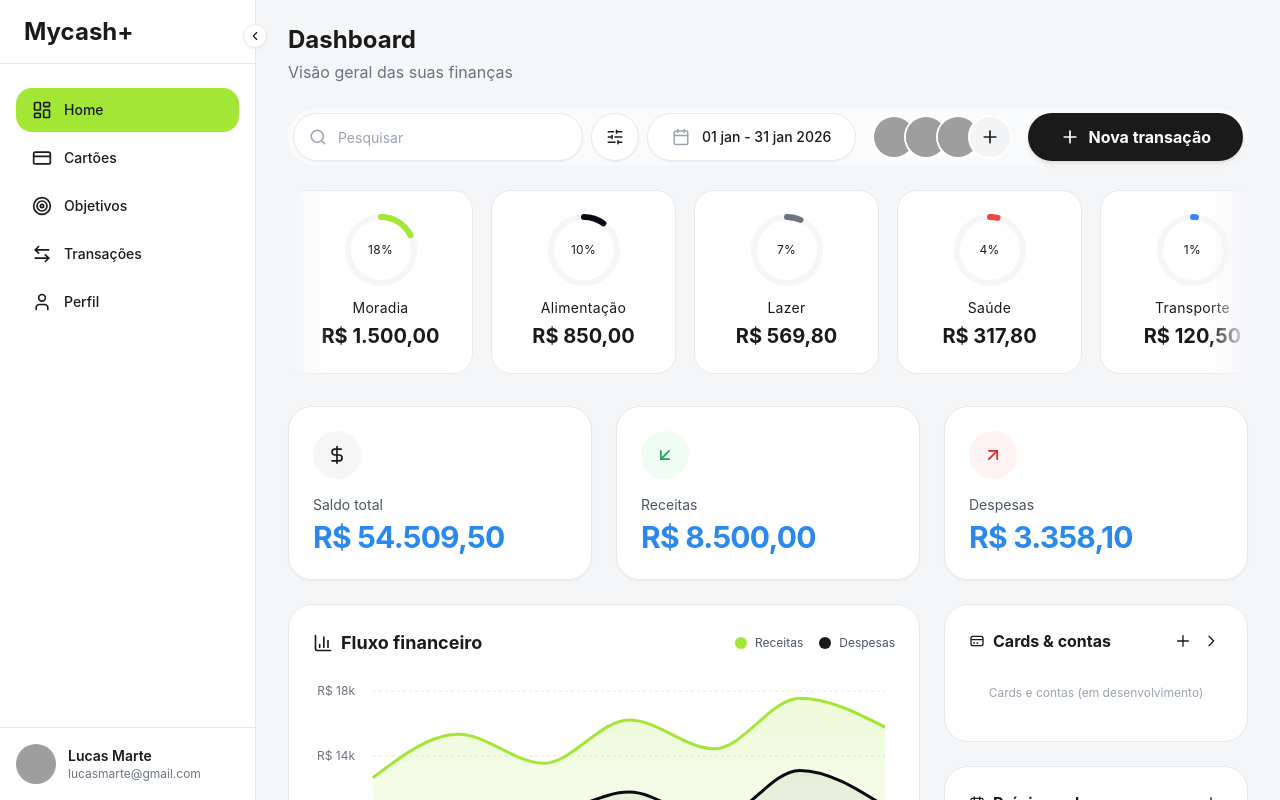
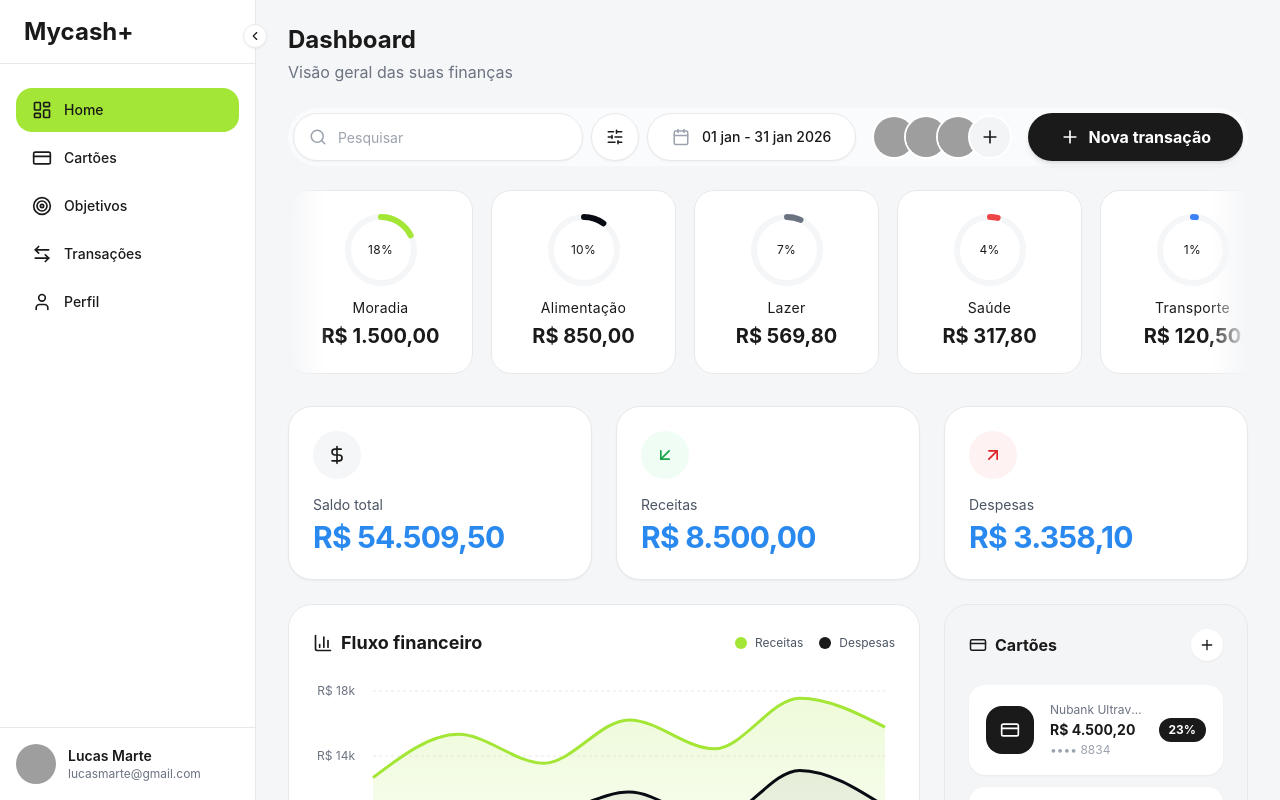
Before and after one commit to brgoncalvess/mycash-plus, a React (Vite) app: page / in a window 1280 px wide. Built offline with nearby package versions, Linux system fonts and the light colour scheme; grey boxes are pictures that could not be loaded.

Commit message:
feat: add CreditCardsWidget

```diff
--- /dev/null
+++ b/src/components/dashboard/widgets/CreditCardsWidget.tsx
@@ -0,0 +1,138 @@
+import { useState } from 'react';
+import { CreditCard as CreditCardIcon, Plus, ChevronLeft, ChevronRight } from 'lucide-react';
+import { useFinance } from '../../../context/FinanceContext';
+import { cn } from '../../../utils/cn';
+import type { CreditCard } from '../../../types';
+
+export function CreditCardsWidget() {
+    const { cards } = useFinance();
+    const [currentPage, setCurrentPage] = useState(0);
+    const itemsPerPage = 3;
+    const totalPages = Math.ceil(cards.length / itemsPerPage);
+
+    const nextPage = () => setCurrentPage((p) => Math.min(p + 1, totalPages - 1));
+    const prevPage = () => setCurrentPage((p) => Math.max(p - 1, 0));
+
+    const displayedCards = cards.slice(
+        currentPage * itemsPerPage,
+        (currentPage + 1) * itemsPerPage
+    );
+
+    const getThemeColors = (theme: CreditCard['theme']) => {
+        switch (theme) {
+            case 'black':
+                return 'bg-secondary text-white';
+            case 'lime':
+                return 'bg-brand text-secondary';
+            case 'white':
+            default:
+                return 'bg-white border border-gray-200 text-secondary';
+        }
+    };
+
+    const getBadgeColors = (theme: CreditCard['theme']) => {
+        switch (theme) {
+            case 'black':
+                return 'bg-secondary text-white';
+            case 'lime':
+                return 'bg-brand text-secondary';
+            case 'white':
+            default:
+                return 'bg-gray-100 text-secondary';
+        }
+    };
+
+    return (
+        <section className="bg-gray-100/50 border border-secondary-50 rounded-2xl p-6 h-full flex flex-col">
+            {/* Header */}
+            <div className="flex items-center justify-between mb-6">
+                <h2 className="text-base font-bold text-secondary flex items-center gap-2">
+                    <CreditCardIcon size={18} />
+                    Cartões
+                </h2>
+                <button
+                    className="w-8 h-8 flex items-center justify-center rounded-full bg-surface shadow-sm text-secondary hover:bg-gray-100 transition-colors"
+                    title="Adicionar cartão"
+                >
+                    <Plus size={16} />
+                </button>
+            </div>
+
+            {/* Empty State */}
+            {cards.length === 0 && (
+                <div className="flex-1 flex flex-col items-center justify-center text-center p-4">
+                    <div className="w-12 h-12 bg-white rounded-xl flex items-center justify-center mb-3 shadow-sm">
+                        <CreditCardIcon size={24} className="text-gray-300" />
+                    </div>
+                    <p className="text-sm text-gray-500">Nenhum cartão cadastrado</p>
+                </div>
+            )}
+
+            {/* List */}
+            {cards.length > 0 && (
+                <div className="flex-1 flex flex-col gap-3 min-h-[300px]">
+                    {displayedCards.map((card) => {
+                        const usagePercentage = Math.round((card.currentInvoice / card.limit) * 100);
+
+                        return (
+                            <div
+                                key={card.id}
+                                className="group bg-surface rounded-xl p-4 shadow-sm hover:shadow-md hover:-translate-y-1 transition-all duration-300 cursor-pointer flex items-center gap-4 border border-transparent hover:border-secondary-50"
+                            >
+                                {/* Icon Block */}
+                                <div className={cn(
+                                    "w-12 h-12 rounded-xl flex items-center justify-center shrink-0 shadow-inner",
+                                    getThemeColors(card.theme)
+                                )}>
+                                    <CreditCardIcon size={20} />
+                                </div>
+
+                                {/* Info */}
+                                <div className="flex-1 min-w-0">
+                                    <p className="text-xs text-gray-500 mb-0.5 truncate">{card.name}</p>
+                                    <p className="text-sm font-bold text-secondary truncate">
+                                        {card.currentInvoice.toLocaleString('pt-BR', { style: 'currency', currency: 'BRL' })}
+                                    </p>
+                                    <p className="text-xs text-gray-400 mt-0.5">
+                                        •••• {card.last4Digits || '0000'}
+                                    </p>
+                                </div>
+
+                                {/* Usage Badge */}
+                                <div className={cn(
+                                    "px-2.5 py-1 rounded-full text-xs font-bold whitespace-nowrap",
+                                    getBadgeColors(card.theme)
+                                )}>
+                                    {usagePercentage}%
+                                </div>
+                            </div>
+                        );
+                    })}
+                </div>
+            )}
+
+            {/* Pagination */}
+            {totalPages > 1 && (
+                <div className="flex items-center justify-between mt-4 text-xs text-gray-500">
+                    <button
+                        onClick={prevPage}
+                        disabled={currentPage === 0}
+                        className="p-1 rounded-full hover:bg-white disabled:opacity-30 transition-colors"
+                    >
+                        <ChevronLeft size={16} />
+                    </button>
+                    <span>
+                        {currentPage + 1} / {totalPages}
+                    </span>
+                    <button
+                        onClick={nextPage}
+                        disabled={currentPage === totalPages - 1}
+                        className="p-1 rounded-full hover:bg-white disabled:opacity-30 transition-colors"
+                    >
+                        <ChevronRight size={16} />
+                    </button>
+                </div>
+            )}
+        </section>
+    );
+}
--- a/src/router.tsx
+++ b/src/router.tsx
@@ -4,6 +4,7 @@ import { SummarySection } from './components/dashboard/summary/SummarySection';
 import { DashboardHeader } from './components/dashboard/DashboardHeader';
 import { ExpensesByCategoryCarousel } from './components/dashboard/categories/ExpensesByCategoryCarousel';
 import { FinancialFlowChart } from './components/dashboard/charts/FinancialFlowChart';
+import { CreditCardsWidget } from './components/dashboard/widgets/CreditCardsWidget';
 import { Sidebar } from './components/layout/Sidebar';
 import { MobileHeader } from './components/layout/MobileHeader';
 
@@ -62,34 +63,7 @@ const Dashboard = () => (
             {/* Right Column - 1/3 width */}
             <div className="flex flex-col gap-6">
                 {/* Cards & Accounts Widget */}
-                <section className="bg-surface border border-secondary-50 rounded-2xl p-6">
-                    <div className="flex items-center justify-between mb-4">
-                        <h2 className="text-base font-bold text-secondary flex items-center gap-2">
-                            <svg className="w-4 h-4" fill="none" viewBox="0 0 24 24" stroke="currentColor">
-                                <path strokeLinecap="round" strokeLinejoin="round" strokeWidth={2} d="M3 10h18M7 15h1m4 0h1m-7 4h12a3 3 0 003-3V8a3 3 0 00-3-3H6a3 3 0 00-3 3v8a3 3 0 003 3z" />
-                            </svg>
-                            Cards & contas
-                        </h2>
-                        <div className="flex items-center gap-1">
-                            <button className="w-6 h-6 flex items-center justify-center rounded hover:bg-background">
-                                <svg className="w-4 h-4" fill="none" viewBox="0 0 24 24" stroke="currentColor">
-                                    <path strokeLinecap="round" strokeLinejoin="round" strokeWidth={2} d="M12 4v16m8-8H4" />
-                                </svg>
-                            </button>
-                            <button className="w-6 h-6 flex items-center justify-center rounded hover:bg-background">
-                                <svg className="w-4 h-4" fill="none" viewBox="0 0 24 24" stroke="currentColor">
-                                    <path strokeLinecap="round" strokeLinejoin="round" strokeWidth={2} d="M9 5l7 7-7 7" />
-                                </svg>
-                            </button>
-                        </div>
-                    </div>
-                    <div className="space-y-3">
-                        {/* Card items placeholder */}
-                        <div className="text-xs text-gray-400 text-center py-4">
-                            Cards e contas (em desenvolvimento)
-                        </div>
-                    </div>
-                </section>
+                <CreditCardsWidget />
 
                 {/* Upcoming Expenses Widget */}
                 <section className="bg-surface border border-secondary-50 rounded-2xl p-6">
```
